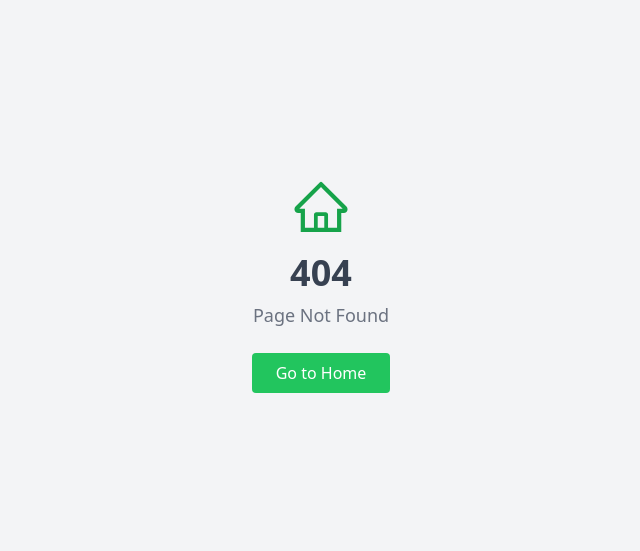
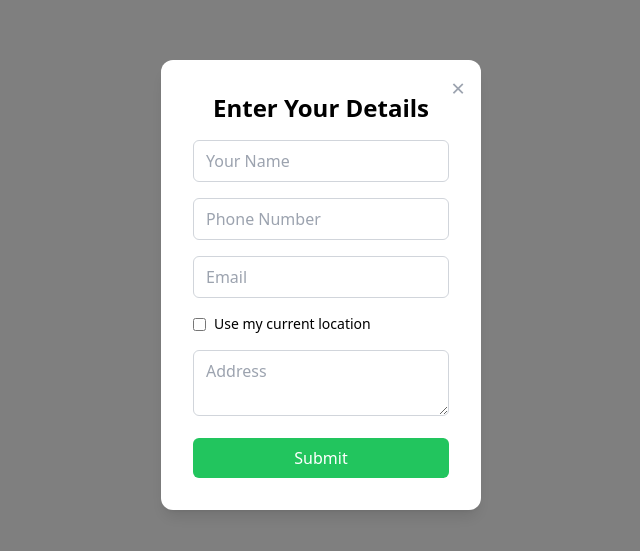
Before and after one commit to Aanchal7915/gitChill, a React (Vite) app: page /temp in a window 1280 px wide. Before the commit this address led to /not-found. Shown: the part 115-666 px from the top of the page, without its empty margins (319-959 px from the left). Built offline with nearby package versions, Linux system fonts and the light colour scheme.

Commit message:
added location feature

```diff
--- a/index.html
+++ b/index.html
@@ -1,13 +1,18 @@
 <!doctype html>
 <html lang="en">
+
 <head>
   <meta charset="UTF-8" />
   <link rel="icon" type="image/svg+xml" href="/vite.svg" />
+  <link rel="stylesheet" href="https://unpkg.com/leaflet/dist/leaflet.css" />
+
   <meta name="viewport" content="width=device-width, initial-scale=1.0" />
   <title>GetChill AC Services Website</title>
 </head>
+
 <body>
   <div id="root"></div>
   <script type="module" src="/src/main.tsx"></script>
 </body>
+
 </html>
--- a/package.json
+++ b/package.json
@@ -11,10 +11,12 @@
   },
   "dependencies": {
     "framer-motion": "^12.18.1",
+    "leaflet": "^1.9.4",
     "lucide-react": "^0.344.0",
     "react": "^18.3.1",
     "react-dom": "^18.3.1",
     "react-icons": "^5.5.0",
+    "react-leaflet": "^4.2.1",
     "react-router-dom": "^7.6.2"
   },
   "devDependencies": {
--- a/src/App.tsx
+++ b/src/App.tsx
@@ -8,6 +8,7 @@ import Admin from "./components/Admin"
 import { Routes, Route, Navigate } from 'react-router-dom';
 import Login from './components/Login';
 import NotFound from "./components/NotFound";
+import Temp from "./components/Temp";
 
 const isAdminAuthenticated = () => {
   // Check if admin is logged in by verifying localStorage
@@ -38,6 +39,17 @@ function App() {
         <Route path="/" element={<MainSite />} />
         <Route path="/login" element={<Login />} />
         <Route
+          path="/temp"
+          element={
+            <Temp
+              open={true}
+              setTemp={() => {}}
+              setCurService={() => {}}
+              onSubmit={() => {}}
+            />
+          }
+        />
+        <Route
           path="/admin"
           element={
             <ProtectedRoute>
--- a/src/components/Admin.tsx
+++ b/src/components/Admin.tsx
@@ -1,6 +1,7 @@
 import React, { useEffect, useState } from "react";
 import { useNavigate } from "react-router-dom";
 import { AiOutlineHome, AiOutlineLogout, AiOutlineReload } from "react-icons/ai";
+import { FaMapMarkerAlt } from "react-icons/fa";
 
 // Types
 type Booking = {
@@ -9,6 +10,7 @@ type Booking = {
   address: string;
   amount: number;
   contact: string;
+  location: string;
   createdAt: string;
   currency: string;
   description: string;
@@ -68,7 +70,10 @@ const BookingRow: React.FC<{
     <td className="p-2">{booking.name}</td>
     <td className="p-2">{booking.email}</td>
     <td className="p-2">{booking.contact}</td>
-    <td className="p-2">{booking.address}</td>
+    <td className="p-2">
+      <a className="" href={booking.location}><FaMapMarkerAlt className="text-lg"/></a>
+      {booking.address}
+    </td>
     <td className="p-2">{booking.description}</td>
     <td className="p-2">₹{booking.amount}</td>
     <td className="p-2">{booking.currency}</td>
--- a/src/components/Services.tsx
+++ b/src/components/Services.tsx
@@ -444,7 +444,7 @@ import { useState } from 'react';
 import { motion, Variants } from 'framer-motion'; // <-- Import Variants here
 import { initiatePayment } from '../utils/paymentService';
 import PaymentSuccessModal from './PaymentSuccessModal';
-import UserInfoModal from './UserInfoModal';
+import Temp from './Temp';
 
 const Services = () => {
   const [curService, setCurService] = useState<any | null>(null);
@@ -460,20 +460,24 @@ const Services = () => {
   const handleUserSubmitUserInfoModal = (
     name: string,
     phoneNu: string,
-    address: string
+    location: string,
+    address: string,
+    email: string
   ) => {
-    handlePayment(curService, name, phoneNu, address);
+    handlePayment(curService, name, phoneNu, location, address, email);
   };
 
   const handlePayment = async (
     service: any,
     name: string,
     phoneNu: string,
-    address: string
+    location:string,
+    address: string,
+    email: string,
   ) => {
     try {
       const amount = parseInt(service.price.replace('₹', ''));
-      const customerDetails = { name, phoneNu, address };
+      const customerDetails = { name, phoneNu, location, address, email };
       await initiatePayment(
         amount,
         service.name,
@@ -673,14 +677,14 @@ const Services = () => {
         date={`${new Date().toLocaleDateString()} ${new Date().toLocaleTimeString()}`}
       />
 
-      <UserInfoModal
+      <Temp
         open={showUserInfoModal}
-        setUserInfoModal={(curState: boolean) => setUserInfoModal(curState)}
+        setTemp={(curState: boolean) => setUserInfoModal(curState)}
         setCurService={(curState: boolean) => setCurService(curState)}
         onSubmit={handleUserSubmitUserInfoModal}
       />
 
-      <style jsx>{`
+      <style>{`
         @keyframes blob {
           0% {
             transform: translate(0px, 0px) scale(1);
--- /dev/null
+++ b/src/components/Temp.tsx
@@ -0,0 +1,180 @@
+import React, { useState } from "react";
+
+type TempProps = {
+  open: boolean;
+  setTemp: (curState: boolean) => void;
+  setCurService: (curState: any) => void;
+  onSubmit: (
+    name: string,
+    phone: string,
+    location: string,
+    address: string,
+    email: string
+  ) => void;
+};
+
+const Temp: React.FC<TempProps> = ({
+  open,
+  setTemp,
+  setCurService,
+  onSubmit,
+}) => {
+  const [name, setName] = useState("");
+  const [phone, setPhone] = useState("");
+  const [location, setLocation] = useState<{ lat: number; long: number } | null>(null);
+  const [address, setAddress] = useState("");
+  const [email, setEmail] = useState("");
+  const [error, setError] = useState("");
+  const [useCurrentLocation, setUseCurrentLocation] = useState(false);
+  const [loadingLocation, setLoadingLocation] = useState(false);
+
+  const generateMapLink=(location: { lat: number; long: number } | null): string => {
+    return `https://www.google.com/maps?q=${location?.lat},${location?.long}`;
+  }
+
+
+  const handleLocationChange = async (
+    e: React.ChangeEvent<HTMLInputElement>
+  ) => {
+    const checked = e.target.checked;
+    setUseCurrentLocation(checked);
+
+    if (checked) {
+      setLoadingLocation(true);
+      setError("");
+      if (navigator.geolocation) {
+        navigator.geolocation.getCurrentPosition(
+          (position) => {
+            const { latitude, longitude } = position.coords;
+            setLocation({ lat: latitude, long: longitude });
+            setLoadingLocation(false);
+          },
+          (error) => {
+            setError("Unable to fetch location.");
+            setLoadingLocation(false);
+            setUseCurrentLocation(false);
+            setLocation(null);
+          }
+        );
+      } else {
+        setError("Geolocation is not supported by this browser.");
+        setLoadingLocation(false);
+        setUseCurrentLocation(false);
+        setLocation(null);
+      }
+    } else {
+      setLocation(null);
+    }
+  };
+
+  const handleSubmit = (e: React.FormEvent) => {
+    e.preventDefault();
+    if (!name.trim() || !phone.trim() || !email.trim()) {
+      setError("Please enter name, phone number, and email.");
+      return;
+    }
+    if (!useCurrentLocation && !address.trim()) {
+      setError("Please provide your address or use current location.");
+      return;
+    }
+    if (useCurrentLocation && !location) {
+      setError("Location not available. Please try again.");
+      return;
+    }
+    const link: string=generateMapLink(location)
+    setError("");
+    console.log("detai: ",name, phone, link, address, email);
+    onSubmit(name, phone, link, address, email);
+    setName("");
+    setPhone("");
+    setLocation(null);
+    setAddress("");
+    setEmail("");
+    setUseCurrentLocation(false);
+    setTemp(false);
+  };
+
+  if (!open) return null;
+
+  return (
+    <div className="fixed inset-0 z-50 flex items-center justify-center bg-black bg-opacity-50">
+      <div className="relative bg-white rounded-xl w-80 p-8 shadow-lg animate-scaleIn text-center">
+        <button
+          className="absolute top-3 right-4 text-gray-400 hover:text-gray-700 text-2xl"
+          onClick={() => {
+            setTemp(false);
+            setCurService(null);
+          }}
+          aria-label="Close"
+        >
+          &times;
+        </button>
+        <h2 className="text-2xl font-semibold mb-4">Enter Your Details</h2>
+        <form onSubmit={handleSubmit} className="space-y-4">
+          <input
+            type="text"
+            className="w-full border border-gray-300 rounded-md px-3 py-2 focus:outline-none focus:ring-2 focus:ring-green-400"
+            placeholder="Your Name"
+            value={name}
+            onChange={e => setName(e.target.value)}
+            required
+          />
+          <input
+            type="tel"
+            className="w-full border border-gray-300 rounded-md px-3 py-2 focus:outline-none focus:ring-2 focus:ring-green-400"
+            placeholder="Phone Number"
+            value={phone}
+            onChange={e => setPhone(e.target.value)}
+            pattern="[0-9]{10,15}"
+            maxLength={15}
+            required
+          />
+          <input
+            type="email"
+            className="w-full border border-gray-300 rounded-md px-3 py-2 focus:outline-none focus:ring-2 focus:ring-green-400"
+            placeholder="Email"
+            value={email}
+            onChange={e => setEmail(e.target.value)}
+            required
+          />
+
+          <div className="flex items-center space-x-2">
+            <input
+              type="checkbox"
+              id="use-location"
+              checked={useCurrentLocation}
+              onChange={handleLocationChange}
+              disabled={loadingLocation}
+              required
+            />
+            <label htmlFor="use-location" className="text-sm">
+              Use my current location
+            </label>
+            {loadingLocation && (
+              <span className="text-xs text-gray-500 ml-2">Fetching...</span>
+            )}
+          </div>
+
+          <textarea
+            className="w-full border border-gray-300 rounded-md px-3 py-2 focus:outline-none focus:ring-2 focus:ring-green-400"
+            placeholder="Address"
+            value={address}
+            onChange={e => setAddress(e.target.value)}
+            required
+          />
+
+          {error && <div className="text-red-500 text-sm">{error}</div>}
+          <button
+            type="submit"
+            className="w-full bg-green-500 hover:bg-green-600 text-white px-4 py-2 rounded-md font-medium transition"
+            disabled={loadingLocation}
+          >
+            Submit
+          </button>
+        </form>
+      </div>
+    </div>
+  );
+};
+
+export default Temp
--- a/src/components/UserInfoModal.tsx
+++ b/src/components/UserInfoModal.tsx
@@ -1,4 +1,5 @@
 import React, { useState } from "react";
+
 
 type UserInfoModalProps = {
   open: boolean;
@@ -72,6 +73,8 @@ const UserInfoModal: React.FC<UserInfoModalProps> = ({
             onChange={e => setAddress(e.target.value)}
             required
           />
+
+
           {error && <div className="text-red-500 text-sm">{error}</div>}
           <button
             type="submit"
--- a/src/utils/paymentService.ts
+++ b/src/utils/paymentService.ts
@@ -13,6 +13,8 @@ interface RazorpayOptions {
     name: string;
     contact: string;
     address:string;
+    email: string;
+    location:string;
   };
   prefill: {
     name: string;
@@ -22,6 +24,7 @@ interface RazorpayOptions {
     color: string;
   };
 }
+
 
 export const initializeRazorpay = async () => {
   const res = await loadScript('https://checkout.razorpay.com/v1/checkout.js');
@@ -51,6 +54,8 @@ interface CustomerDetails {
   name: string;
   phoneNu: string;
   address:string;
+  email: string;
+  location:string;
 }
 
 type SetPaymentDetails = (details: any) => void;
@@ -81,7 +86,9 @@ export const initiatePayment = async (
       notes: {
         name: customerDetails.name,
         contact: customerDetails.phoneNu,
-        address:customerDetails.address
+        address:customerDetails.address,
+        location:customerDetails.location,
+        email: customerDetails.email,
       },
       prefill: {
         name: customerDetails.name,
```
Also changed, not shown: 2 other files (tests, documents, lock files or other folders). Lines whose indentation alone changed are shown as unchanged.
